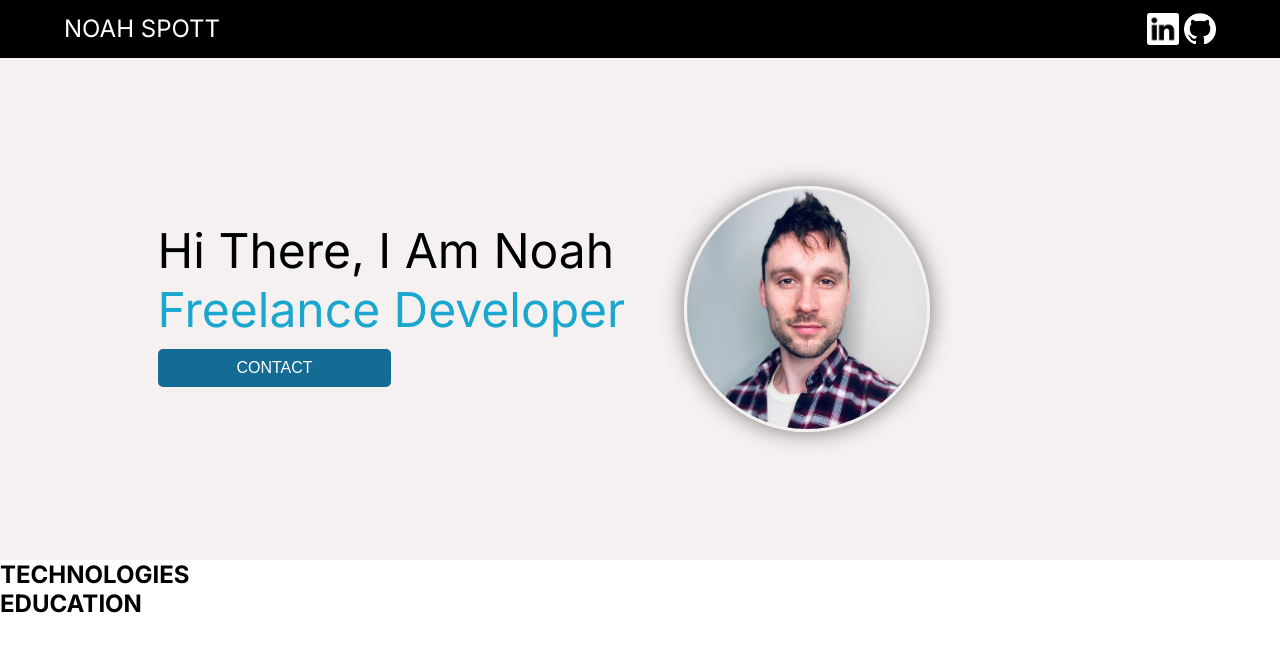
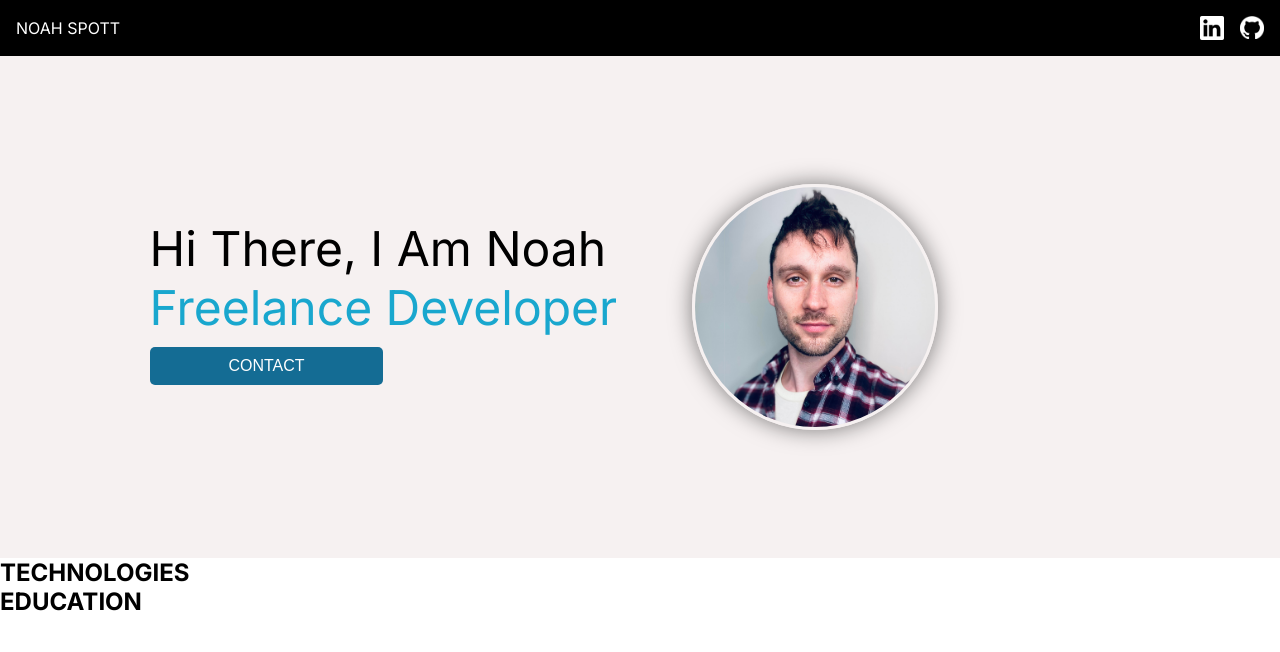
Before and after one commit to noahspott/react-business-card, a React (Vite) app: page / in a window 1280 px wide. Shown: the top 652 px of the page. Built offline with nearby package versions, Linux system fonts and the light colour scheme.

Commit message:
- Styling header and contact

```diff
--- a/src/components/Header.jsx
+++ b/src/components/Header.jsx
@@ -3,8 +3,8 @@ import React from 'react'
 export default function Header(){
     return(
         <>
-            <nav className='header--nav'>
-                <h3 className='header--name'>NOAH SPOTT</h3>
+            <nav className='header-nav'>
+                <h3 className='header-name'>NOAH SPOTT</h3>
                 <div id='header-container-logo'>
                     <img className='header-logo' src="src/assets/li-logo.png" alt="LinkedIn Logo" />
                     <img className='header-logo' src="src/assets/github-mark-white.png" alt="GitHub Logo" />
--- a/src/index.css
+++ b/src/index.css
@@ -11,30 +11,40 @@
   font-family: 'Inter', sans-serif;
 }
 
-.header--nav {
+h1 {
+  font-size: 1.5em;
+  font-weight: lighter;
+  white-space: nowrap;
+}
+
+h3 {
+  font-size: 1em;
+}
+
+.header-nav {
   display: flex;
   justify-content: space-between;
   align-items: center;
-  padding: 1% 5% 1% 5%;
+  padding: 1em;
   background-color: black;
   color: white;
 
   box-shadow: 0 4px 4px 0 rgb(0, 0, 0, 0.25);
 }
 
-.header--name {
-  font-size: 24px;
+.header-name {
+  font-size: 1em;
   font-weight: 100;
 }
 
 #header-container-logo {
   display: grid;
   grid-template-columns: auto auto;
-  grid-gap: 5px;
+  grid-gap: 1em;
 }
 
 .header-logo {
-  width: 2rem;
+  width: 1.5em;
 }
 
 #contact-background {
@@ -44,13 +54,9 @@
 
 .contact-container {
   display: grid;
-  /* grid-template-rows: auto; */
-
   padding: 10%;
-
   justify-items: center;
   align-items: center;
-
   max-width: 832px;
 }
 
@@ -75,11 +81,6 @@
 
 #contact-text {
   color: var(--blue-2);
-}
-
-h1 {
-  font-size: 1.5rem;
-  font-weight: lighter;
 }
 
 .circle {
@@ -114,13 +115,8 @@ h1 {
 @media only screen and (min-width: 768px){
   .contact-container {
     display: grid;
-    /* grid-template-rows: auto; */
     grid-template-columns: auto auto;
-
-    /* padding: 10%; */
-
-    /* max-width: 832px; */
-    /* overflow: auto; */
+    grid-gap: 2em;
   }
 
   h1 {
@@ -131,7 +127,6 @@ h1 {
   .circle {
     width: 15rem;
     height: 15rem;
-    /* overflow: hidden; */
     border-radius: 50%;
     border-style: solid;
     border-color: var(--off-white);
```
